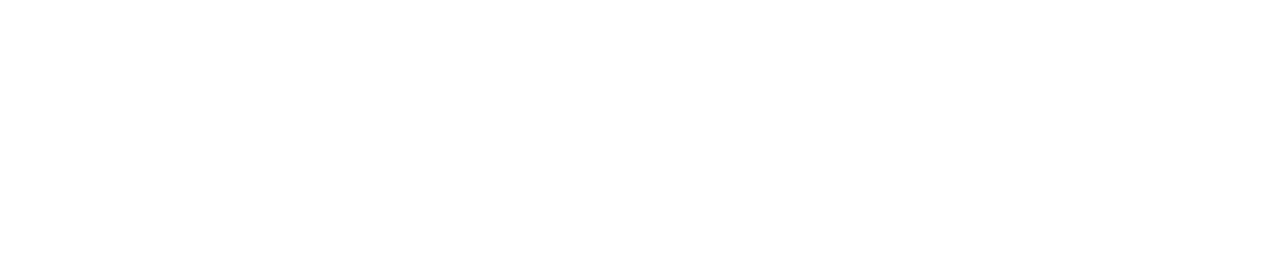
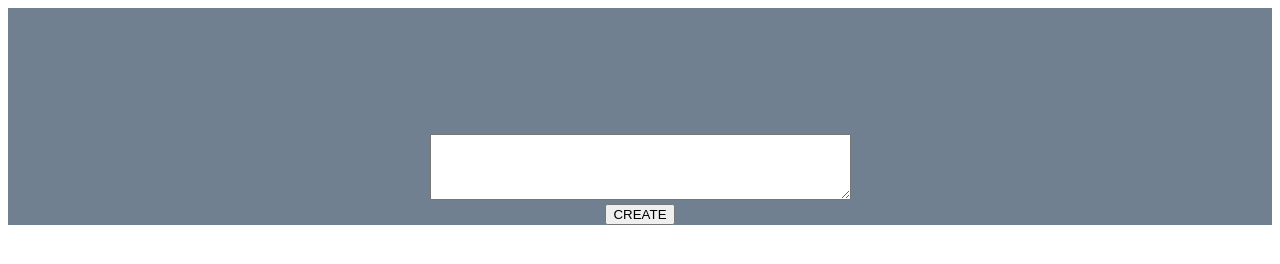
Before and after one commit to tkylesh/js-team-challenge-1, a plain HTML site: page index.html in a window 1280 px wide. Drawn offline with Linux system fonts and the light colour scheme.

Commit message:
added basic html elements to form

```diff
--- a/index.css
+++ b/index.css
@@ -0,0 +1,14 @@
+.container{
+	height: 100%;
+	width: 100%;
+	margin: 0;
+}
+
+div.formContainer{
+	width: 100%;
+	height: 25%;
+	margin:0;
+	padding-top: 10%;
+	text-align: center;
+	background-color: slategray;
+}
--- a/index.html
+++ b/index.html
@@ -5,6 +5,16 @@
 	<link rel="stylesheet" type="text/css" href="index.css">
 </head>
 <body>
+	<div class="container">
+		<div class="formContainer">
+			<form>
+				<textarea rows="4" cols="50"></textarea><br/>
+				<button class="createBtn">CREATE</button>
+			</form>
+		</div>
+		<div class="cards"></div>
+
+	</div>
 
 
 <script type="text/javascript" src="index.js"></script>
```
